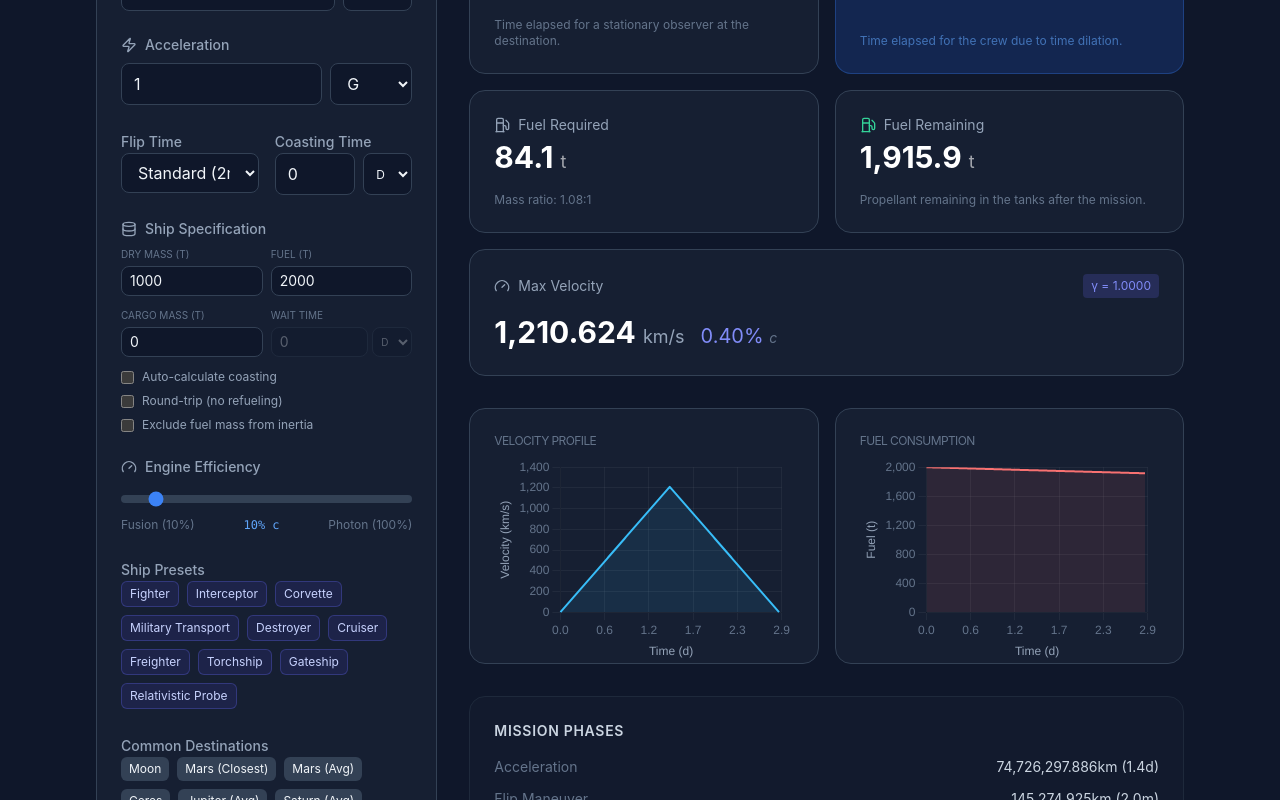
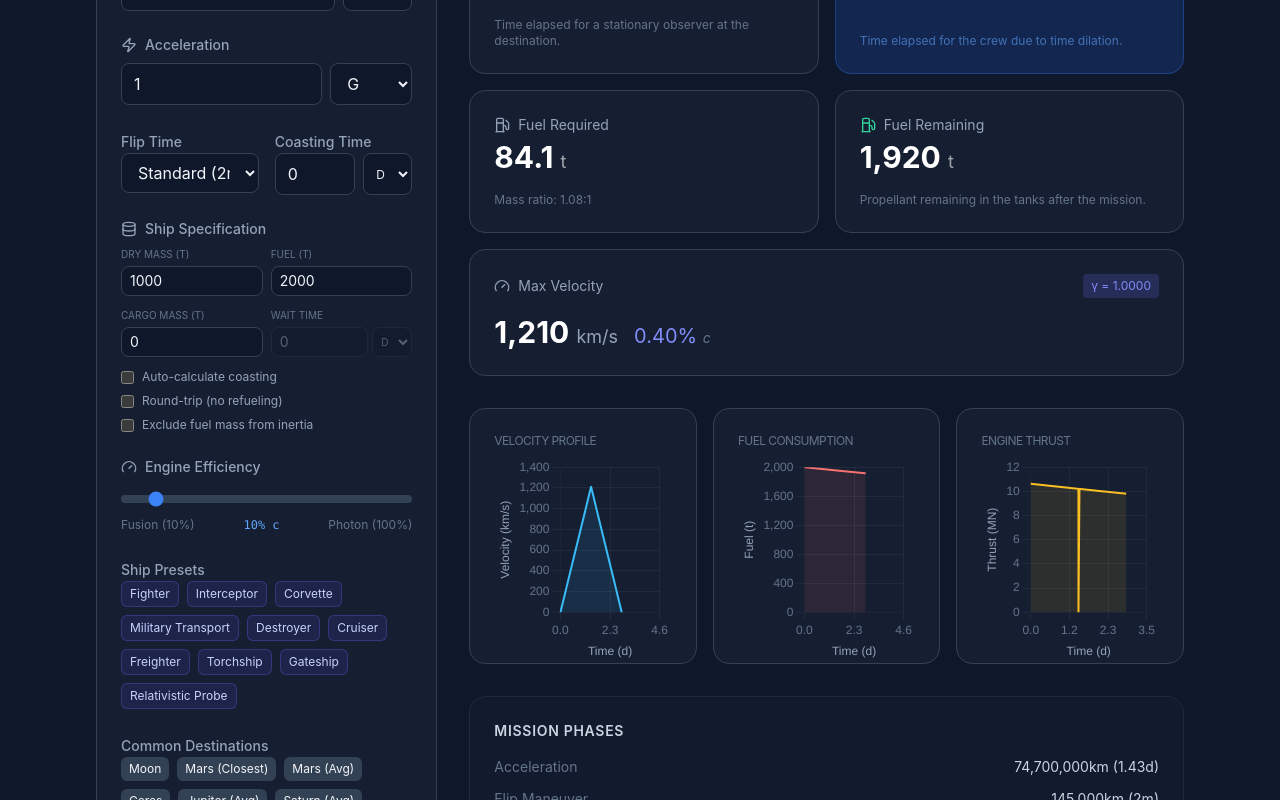
Before and after one commit to foonly/space-travel-calculator, a Vue app: page / in a window 1280 px wide. Shown: the part 220-1020 px from the top of the page. Built offline with nearby package versions, Linux system fonts and the light colour scheme.

Commit message:
feat(app): add engine thrust chart and improve number formatting
- Added a new chart visualization for engine thrust over time.
- Updated number formatting across the UI and logic to use significant
  digits for better readability.

```diff
--- a/src/App.vue
+++ b/src/App.vue
@@ -41,8 +41,10 @@ const ignoreFuelMass = ref(false);
 const results = ref(null);
 const chartCanvas = ref(null);
 const fuelChartCanvas = ref(null);
+const thrustChartCanvas = ref(null);
 let chart = null;
 let fuelChart = null;
+let thrustChart = null;
 
 const isValid = (val) =>
 	val !== null && val !== undefined && !isNaN(val) && val !== "";
@@ -191,11 +193,18 @@ const setShipPreset = (ship) => {
 };
 
 const updateChart = () => {
-	if (!chartCanvas.value || !fuelChartCanvas.value || !results.value) return;
+	if (
+		!chartCanvas.value ||
+		!fuelChartCanvas.value ||
+		!thrustChartCanvas.value ||
+		!results.value
+	)
+		return;
 
 	const res = results.value;
 	const vData = [];
 	const fData = [];
+	const tData = [];
 	const labels = [];
 	const a =
 		acceleration.value * UNITS.ACCELERATION[accelerationUnit.value].factor;
@@ -215,10 +224,11 @@ const updateChart = () => {
 			totalDryMassValue * Math.exp((a * totalProperAccelTime) / vExhaust);
 	}
 
-	const addPoint = (tCoord, v, m, fuelUsed) => {
+	const addPoint = (tCoord, v, m, fuelUsed, thrust = 0) => {
 		labels.push(tCoord);
 		vData.push(v / 1000);
 		fData.push(startFuel - fuelUsed);
+		tData.push(thrust);
 	};
 
 	const generateLeg = (startTimeCoord, startMass, startFuelUsed) => {
@@ -243,7 +253,13 @@ const updateChart = () => {
 				fuelDelta = startMass - mNow;
 			}
 
-			addPoint(tBase + tCoord, v, mNow, startFuelUsed + fuelDelta);
+			addPoint(
+				tBase + tCoord,
+				v,
+				mNow,
+				startFuelUsed + fuelDelta,
+				(mNow * a) / 1000,
+			);
 			m = mNow;
 			fUsed = startFuelUsed + fuelDelta;
 		}
@@ -255,13 +271,13 @@ const updateChart = () => {
 		// Flip
 		if (res.flipPhase.coordTime > 0) {
 			tBase += res.flipPhase.coordTime;
-			addPoint(tBase, res.maxSpeed, massAfterAccel, fuelAfterAccel);
+			addPoint(tBase, res.maxSpeed, massAfterAccel, fuelAfterAccel, 0);
 		}
 
 		// Coast
 		if (res.coastPhase.coordTime > 0) {
 			tBase += res.coastPhase.coordTime;
-			addPoint(tBase, res.maxSpeed, massAfterAccel, fuelAfterAccel);
+			addPoint(tBase, res.maxSpeed, massAfterAccel, fuelAfterAccel, 0);
 		}
 
 		// Decel
@@ -284,7 +300,13 @@ const updateChart = () => {
 				fuelDelta = massAtDecelStart - mNow;
 			}
 
-			addPoint(tBase + tCoord, v, mNow, fuelAtDecelStart + fuelDelta);
+			addPoint(
+				tBase + tCoord,
+				v,
+				mNow,
+				fuelAtDecelStart + fuelDelta,
+				(mNow * a) / 1000,
+			);
 			m = mNow;
 			fUsed = fuelAtDecelStart + fuelDelta;
 		}
@@ -305,7 +327,7 @@ const updateChart = () => {
 	let currentF = leg1.endFuelUsed;
 	if (roundTrip.value && res.waitTimeSeconds > 0) {
 		currentT += res.waitTimeSeconds;
-		addPoint(currentT, 0, currentM, currentF);
+		addPoint(currentT, 0, currentM, currentF, 0);
 	}
 
 	// Return
@@ -315,6 +337,7 @@ const updateChart = () => {
 
 	if (chart) chart.destroy();
 	if (fuelChart) fuelChart.destroy();
+	if (thrustChart) thrustChart.destroy();
 
 	const maxT = labels[labels.length - 1];
 	let timeUnit = "s";
@@ -378,7 +401,9 @@ const updateChart = () => {
 				tooltip: {
 					callbacks: {
 						label: (context) =>
-							`Velocity: ${context.parsed.y.toLocaleString()} km/s`,
+							`Velocity: ${context.parsed.y.toLocaleString(undefined, {
+								maximumSignificantDigits: 3,
+							})} km/s`,
 						title: (items) =>
 							`Time: ${(items[0].parsed.x / divisor).toFixed(2)} ${timeUnit}`,
 					},
@@ -436,7 +461,70 @@ const updateChart = () => {
 				legend: { display: false },
 				tooltip: {
 					callbacks: {
-						label: (context) => `Fuel: ${context.parsed.y.toLocaleString()} t`,
+						label: (context) =>
+							`Fuel: ${context.parsed.y.toLocaleString(undefined, {
+								maximumSignificantDigits: 3,
+							})} t`,
+						title: (items) =>
+							`Time: ${(items[0].parsed.x / divisor).toFixed(2)} ${timeUnit}`,
+					},
+				},
+			},
+		},
+	});
+
+	// Thrust Chart
+	thrustChart = new Chart(thrustChartCanvas.value, {
+		type: "line",
+		data: {
+			labels: labels,
+			datasets: [
+				{
+					label: "Thrust (MN)",
+					data: tData,
+					borderColor: "#fbbf24",
+					backgroundColor: "rgba(251, 191, 36, 0.1)",
+					fill: true,
+					pointRadius: 0,
+					borderWidth: 2,
+					tension: 0.1,
+				},
+			],
+		},
+		options: {
+			responsive: true,
+			maintainAspectRatio: false,
+			scales: {
+				x: {
+					type: "linear",
+					display: true,
+					title: {
+						display: true,
+						text: `Time (${timeUnit})`,
+						color: "#94a3b8",
+					},
+					ticks: {
+						color: "#64748b",
+						callback: (val) => (val / divisor).toFixed(1),
+					},
+					grid: { color: "rgba(255,255,255,0.05)" },
+				},
+				y: {
+					display: true,
+					title: { display: true, text: "Thrust (MN)", color: "#94a3b8" },
+					ticks: { color: "#64748b" },
+					grid: { color: "rgba(255,255,255,0.05)" },
+					beginAtZero: true,
+				},
+			},
+			plugins: {
+				legend: { display: false },
+				tooltip: {
+					callbacks: {
+						label: (context) =>
+							`Thrust: ${context.parsed.y.toLocaleString(undefined, {
+								maximumSignificantDigits: 3,
+							})} MN`,
 						title: (items) =>
 							`Time: ${(items[0].parsed.x / divisor).toFixed(2)} ${timeUnit}`,
 					},
@@ -802,7 +890,7 @@ onMounted(() => {
 								{{
 									isValid(results.fuelUsed)
 										? results.fuelUsed.toLocaleString(undefined, {
-												maximumFractionDigits: 1,
+												maximumSignificantDigits: 3,
 											})
 										: "-"
 								}}
@@ -841,7 +929,7 @@ onMounted(() => {
 								{{
 									isValid(results.fuelRemaining)
 										? results.fuelRemaining.toLocaleString(undefined, {
-												maximumFractionDigits: 1,
+												maximumSignificantDigits: 3,
 											})
 										: "-"
 								}}
@@ -877,7 +965,9 @@ onMounted(() => {
 							<h2 class="text-3xl font-bold text-white">
 								{{
 									isValid(results.maxSpeed)
-										? (results.maxSpeed / 1000).toLocaleString()
+										? (results.maxSpeed / 1000).toLocaleString(undefined, {
+												maximumSignificantDigits: 3,
+											})
 										: "-"
 								}}
 								<span
@@ -897,7 +987,7 @@ onMounted(() => {
 					</div>
 				</div>
 
-				<div class="grid grid-cols-1 md:grid-cols-2 gap-4">
+				<div class="grid grid-cols-1 md:grid-cols-2 lg:grid-cols-3 gap-4">
 					<div
 						class="bg-slate-800/50 p-6 rounded-2xl border border-slate-700 h-64"
 					>
@@ -913,6 +1003,14 @@ onMounted(() => {
 							Fuel Consumption
 						</div>
 						<canvas ref="fuelChartCanvas"></canvas>
+					</div>
+					<div
+						class="bg-slate-800/50 p-6 rounded-2xl border border-slate-700 h-64"
+					>
+						<div class="text-xs text-slate-500 mb-2 uppercase tracking-tighter">
+							Engine Thrust
+						</div>
+						<canvas ref="thrustChartCanvas"></canvas>
 					</div>
 				</div>
 
--- a/src/logic/physics.js
+++ b/src/logic/physics.js
@@ -109,16 +109,39 @@ export function calculateTravel(D, a, tCoastCoord = 0, tFlip = 120) {
 }
 
 export function formatDuration(seconds) {
-	if (seconds < 60) return `${seconds.toFixed(1)}s`;
-	if (seconds < 3600) return `${(seconds / 60).toFixed(1)}m`;
-	if (seconds < 86400) return `${(seconds / 3600).toFixed(1)}h`;
-	if (seconds < 31557600) return `${(seconds / 86400).toFixed(1)}d`;
-	return `${(seconds / 31557600).toFixed(2)}y`;
+	if (seconds < 60)
+		return `${seconds.toLocaleString(undefined, {
+			maximumSignificantDigits: 3,
+		})}s`;
+	if (seconds < 3600)
+		return `${(seconds / 60).toLocaleString(undefined, {
+			maximumSignificantDigits: 3,
+		})}m`;
+	if (seconds < 86400)
+		return `${(seconds / 3600).toLocaleString(undefined, {
+			maximumSignificantDigits: 3,
+		})}h`;
+	if (seconds < 31557600)
+		return `${(seconds / 86400).toLocaleString(undefined, {
+			maximumSignificantDigits: 3,
+		})}d`;
+	return `${(seconds / 31557600).toLocaleString(undefined, {
+		maximumSignificantDigits: 3,
+	})}y`;
 }
 
 export function formatDistance(meters) {
-	if (meters < 1000) return `${meters.toFixed(1)}m`;
-	if (meters < 1.5e11) return `${(meters / 1000).toLocaleString()}km`;
-	if (meters < 9.46e15) return `${(meters / 1.496e11).toFixed(3)} AU`;
-	return `${(meters / 9.461e15).toFixed(3)} ly`;
+	if (meters < 1000)
+		return `${meters.toLocaleString(undefined, { maximumSignificantDigits: 3 })}m`;
+	if (meters < 1.5e11)
+		return `${(meters / 1000).toLocaleString(undefined, {
+			maximumSignificantDigits: 3,
+		})}km`;
+	if (meters < 9.46e15)
+		return `${(meters / 1.496e11).toLocaleString(undefined, {
+			maximumSignificantDigits: 3,
+		})} AU`;
+	return `${(meters / 9.461e15).toLocaleString(undefined, {
+		maximumSignificantDigits: 3,
+	})} ly`;
 }
```
